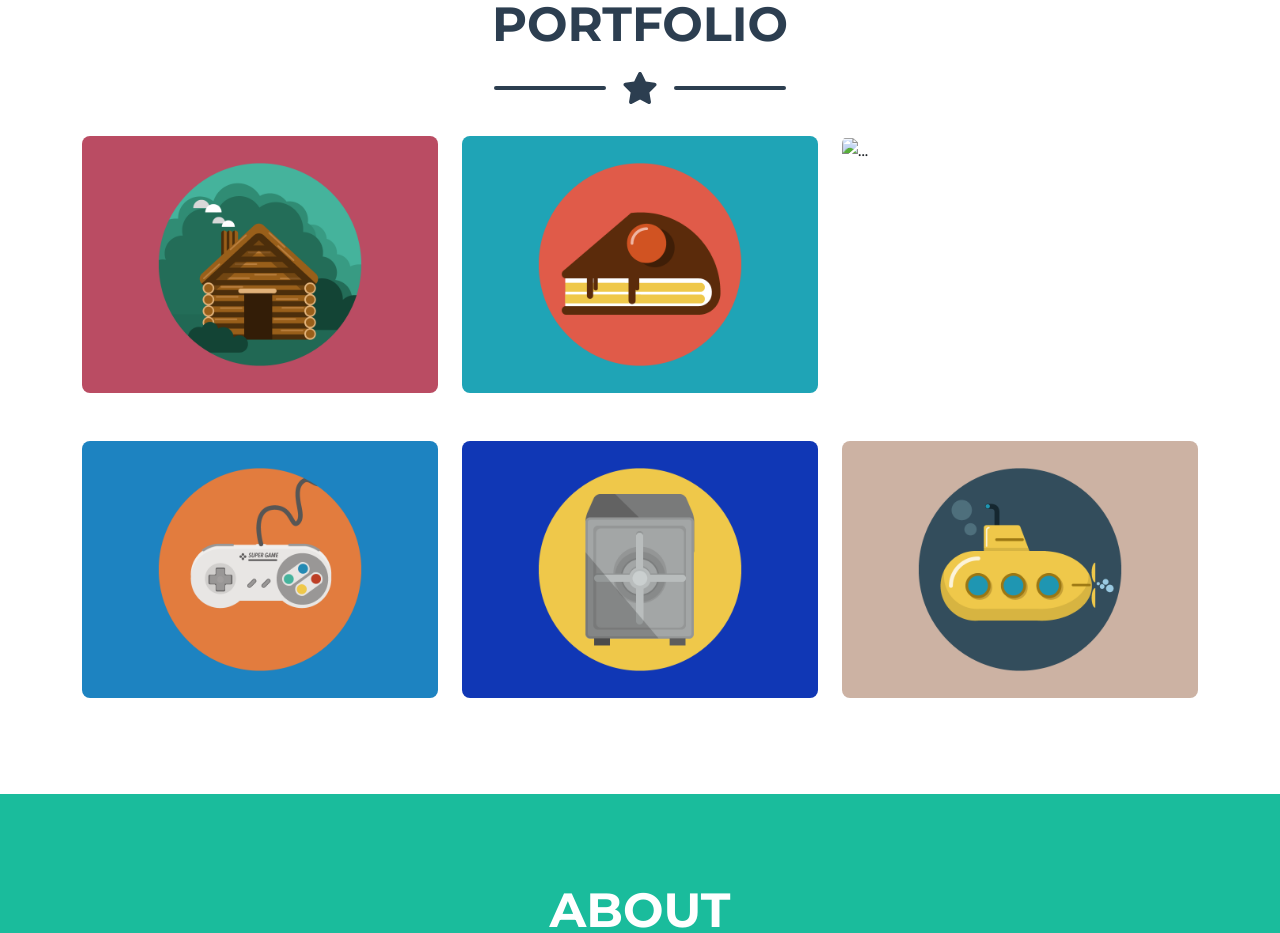
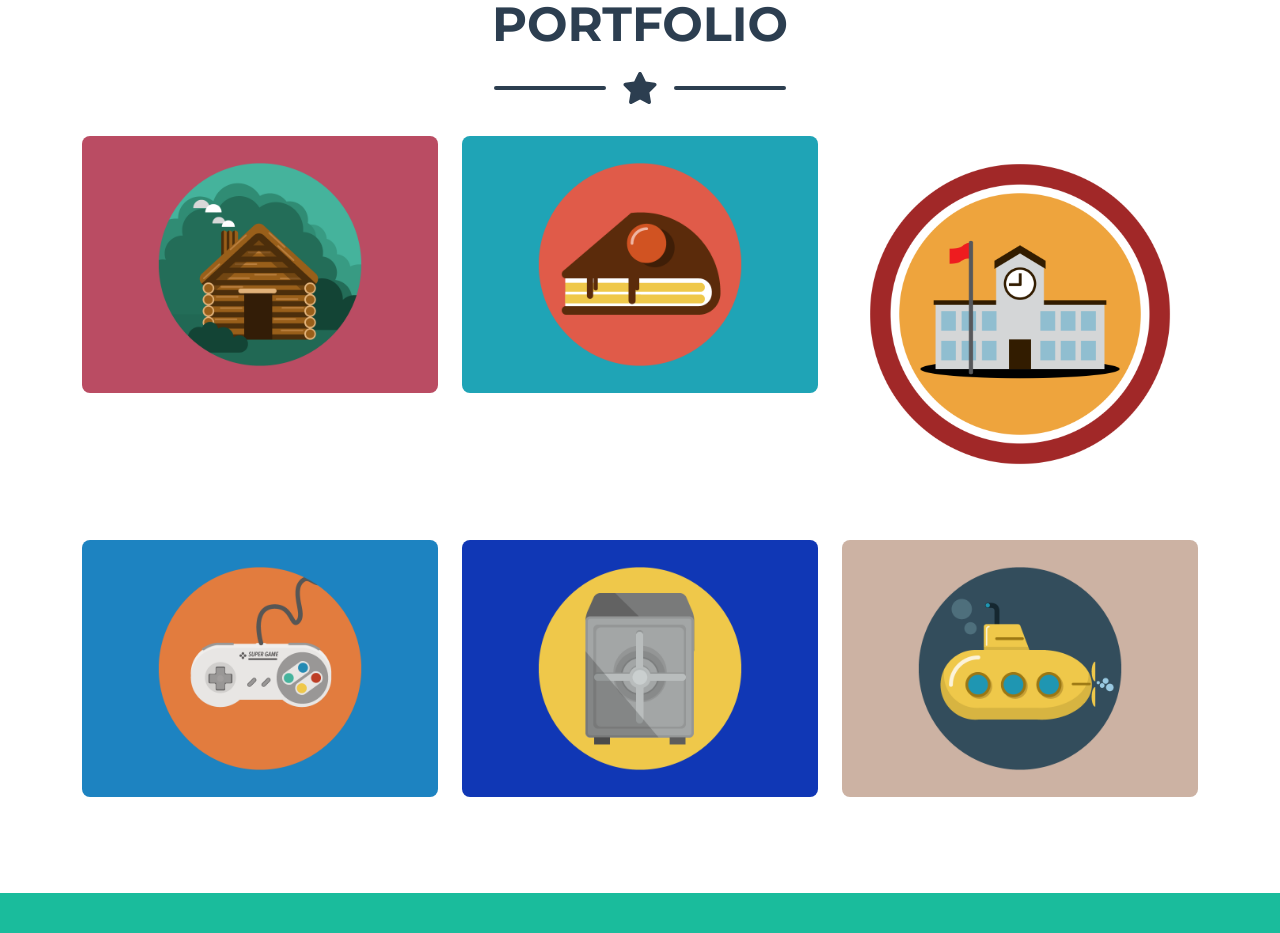
Before and after one commit to KatieCheng0130/KatieCheng0130.gitHub.io, a plain HTML site: page index.html in a window 1280 px wide. Shown: the part 940-1873 px from the top of the page. Drawn offline with nearby package versions, Linux system fonts and the light colour scheme.

Commit message:
Update index.html

```diff
--- a/index.html
+++ b/index.html
@@ -88,7 +88,7 @@
                             <div class="portfolio-item-caption d-flex align-items-center justify-content-center h-100 w-100">
                                 <div class="portfolio-item-caption-content text-center text-white"><i class="fas fa-plus fa-3x"></i></div>
                             </div>
-                        <img class="img-fluid" src="portfolio/Round_Landmark_School_Icon_-_Transparent.svg.png" alt="..." />
+                        <img class="img-fluid" src="Round_Landmark_School_Icon_-_Transparent.svg.png" alt="..." />
                         </div>
                     </div>
                     <!-- Portfolio Item 4-->
```
